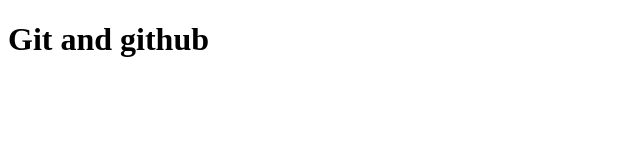
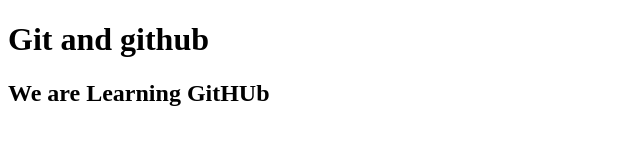
Before and after one commit to sarathlalnb/test1, a plain HTML site: page index.html in a window 1280 px wide. Shown: the whole page, without its empty margins (0-640 px from the left). Drawn offline with Linux system fonts and the light colour scheme.

Commit message:
Changed new sub heading

```diff
--- a/index.html
+++ b/index.html
@@ -6,6 +6,7 @@
     <title>Document</title>
 </head>
 <body>
-    <h1>Git and github </h1>
+    <h1>Git and github</h1>
+    <h2>We are Learning GitHUb</h2>
 </body>
 </html>
```
